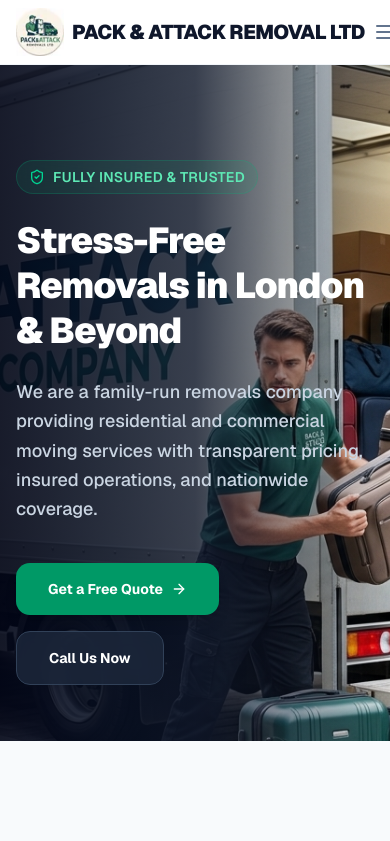
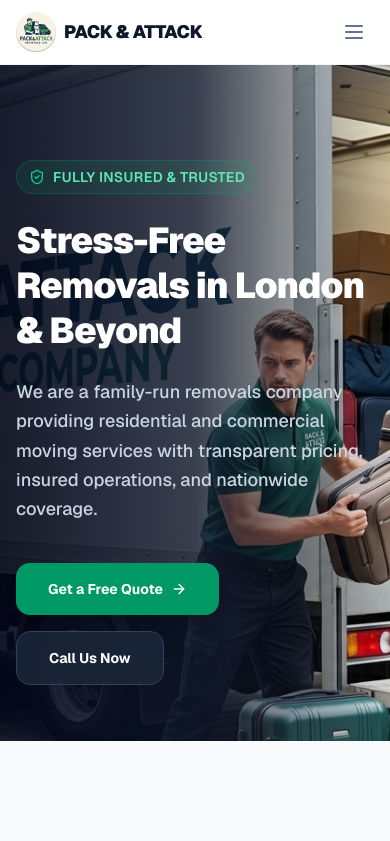
Before and after one commit to Zavyar-Riasat/packattackremovalltdwebs, a Next.js app: page /about in a window 390 px wide. Shown: the top 841 px of the page. Built offline with nearby package versions, Linux system fonts and the light colour scheme.

Commit message:
change image and navbar

```diff
--- a/components/Navbar.tsx
+++ b/components/Navbar.tsx
@@ -1,30 +1,31 @@
-// components/Navbar.tsx
 'use client';
 
 import React, { useState } from 'react';
 import Link from 'next/link';
-import logoIcon from '../app/favicon.ico'
 import Image from 'next/image';
+
 export default function Navbar() {
   const [isOpen, setIsOpen] = useState(false);
 
   return (
     <nav className="fixed top-0 left-0 right-0 z-50 bg-white/95 border-b border-slate-100 antialiased transform-gpu will-change-transform">
       <div className="max-w-6xl mx-auto px-4 sm:px-6 lg:px-8">
-        <div className="flex justify-between h-16 items-center">
+        <div className="flex justify-between h-16 items-center gap-2">
 
-          {/* Logo / Brand - Use consistent text */}
-          <div className="flex-shrink-0">
-            <Link href="/" className="text-xl font-black tracking-tight text-slate-900 flex items-center gap-2">
+          {/* Logo / Brand - Responsive Text Handling */}
+          <div className="flex-shrink-0 min-w-0">
+            <Link href="/" className="text-lg sm:text-xl font-black tracking-tight text-slate-900 flex items-center gap-2">
               <Image
                 src="/images/logo.png"
                 alt="Pack&Attack Logo"
-                width={44}
-                height={44}
-                className="w-12 h-12 object-contain"
-                priority // Ensures the logo image loads instantly above the fold
+                width={40}
+                height={40}
+                className="w-10 h-10 sm:w-12 sm:h-12 object-contain flex-shrink-0"
+                priority
               />
-              <span>PACK & ATTACK REMOVAL LTD</span>
+              {/* Short title for mobile, full title for tablet/desktop */}
+              <span className="truncate sm:hidden">PACK & ATTACK</span>
+              <span className="hidden sm:inline">PACK & ATTACK REMOVAL LTD</span>
             </Link>
           </div>
 
@@ -43,7 +44,7 @@ export default function Navbar() {
           </div>
 
           {/* Mobile Menu Button Hamburger */}
-          <div className="md:hidden flex items-center">
+          <div className="md:hidden flex items-center flex-shrink-0">
             <button
               onClick={() => setIsOpen(!isOpen)}
               type="button"
```
Also changed, not shown: public/images/logo.png, public/images/logo3.png (added).
